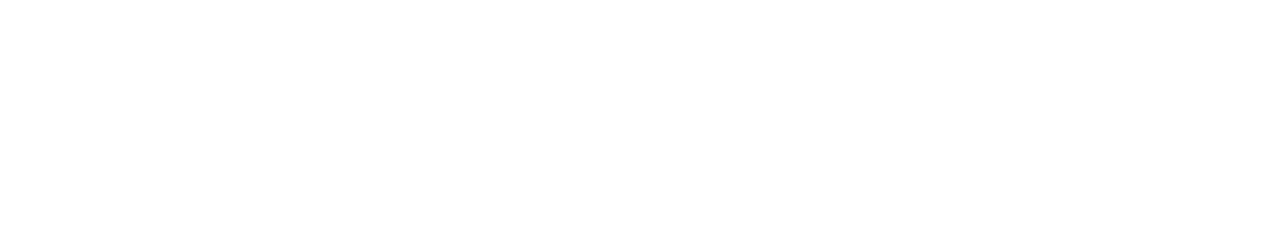
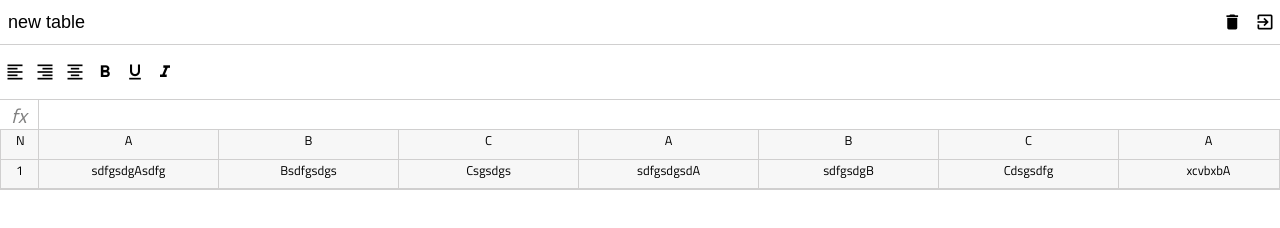
Before and after one commit to GagoEgh/EXCEL-JS, a website built with webpack: page src/index.html in a window 1280 px wide. Built offline with nearby package versions, Linux system fonts and the light colour scheme.

Commit message:
created structure

```diff
--- a/package.json
+++ b/package.json
@@ -25,6 +25,7 @@
   "browserslist": ">0.25%, not dead",
   "devDependencies": {
     "@babel/core": "^7.22.10",
+    "@babel/plugin-proposal-class-properties": "^7.18.6",
     "@babel/preset-env": "^7.22.10",
     "babel-loader": "^9.1.3",
     "clean-webpack-plugin": "^4.0.0",
--- /dev/null
+++ b/src/components/excel/Excel.js
@@ -0,0 +1,26 @@
+import { $ } from "@core/dom";
+
+export class Excel {
+  constructor(selector, options) {
+    this.components = options.components;
+    this.$el = selector;
+  }
+
+  #createNode() {
+    let excelDiv = $.create("div", "excel");
+    this.components.forEach((Component) => {
+      const component = new Component();
+      let className = $.create("div", new Component().constructor.className);
+      className.innerHTML = component.html();
+      excelDiv.append(className);
+    });
+
+    return excelDiv;
+  }
+
+  render() {
+    console.log(this.$el)
+    const app = document.querySelector(this.$el);
+    app.append(this.#createNode());
+  }
+}
--- /dev/null
+++ b/src/components/formula/Formula.js
@@ -0,0 +1,17 @@
+import { ExcelComponent } from "../../core/Excel.component";
+
+export class Formula extends ExcelComponent {
+  static className = "formula";
+
+  html() {
+    return `
+
+      <div class="info">fx</div>
+      <div
+        class="div-input"
+        contenteditable="true"
+        spellcheck="false"
+      ></div>
+    `;
+  }
+}
--- /dev/null
+++ b/src/components/header/Header.js
@@ -0,0 +1,15 @@
+import { ExcelComponent } from "../../core/Excel.component";
+
+export class Header extends ExcelComponent {
+  static className = "header";
+
+  html() {
+    return `
+      <input value="new table" class="input" />
+      <div>
+        <i class="material-icons">delete</i>
+        <i class="material-icons">exit_to_app</i>
+      </div>
+    `;
+  }
+}
--- /dev/null
+++ b/src/components/table/Table.js
@@ -0,0 +1,50 @@
+import { ExcelComponent } from "../../core/Excel.component";
+export class Table extends ExcelComponent{
+  static className = "table";
+
+  html() {
+    return `
+    <div class="t-head">
+      <div class="index">N</div>
+      <div class="title">
+        <div class="title-block">A</div>
+        <div class="title-block">B</div>
+        <div class="title-block">C</div>
+        <div class="title-block">A</div>
+        <div class="title-block">B</div>
+        <div class="title-block">C</div>
+        <div class="title-block">A</div>
+        <div class="title-block">B</div>
+        <div class="title-block">C</div>
+        <div class="title-block">B</div>
+        <div class="title-block">C</div>
+        <div class="title-block">A</div>
+        <div class="title-block">B</div>
+        <div class="title-block">C</div>
+        <div class="title-block">D</div>
+        <div class="title-block">F</div>
+        <div class="title-block">G</div>
+      </div>
+    </div>
+    <div class="t-main">
+      <div class="index">1</div>
+      <div class="title">
+        <div class="title-block">sdfgsdgAsdfg</div>
+        <div class="title-block">Bsdfgsdgs</div>
+        <div class="title-block">Csgsdgs</div>
+        <div class="title-block">sdfgsdgsdA</div>
+        <div class="title-block">sdfgsdgB</div>
+        <div class="title-block">Cdsgsdfg</div>
+        <div class="title-block">xcvbxbA</div>
+        <div class="title-block">Bsdfgsg</div>
+        <div class="title-block">sdfgfsdgC</div>
+        <div class="title-block">sfgsgB</div>
+        <div class="title-block">sdfgsgC</div>
+        <div class="title-block">Afsdgs</div>
+        <div class="title-block">sdfgsgB</div>
+        <div class="title-block">sdfgsdgsC</div>
+      </div>
+    </div>
+    `;
+  }
+}
--- /dev/null
+++ b/src/components/toolbar/Toolbar.js
@@ -0,0 +1,14 @@
+import { ExcelComponent } from "../../core/Excel.component";
+export class Toolbar extends ExcelComponent {
+  static className = "toolbar";
+  html() {
+    return `
+      <i class="material-icons">format_align_left</i>
+      <i class="material-icons">format_align_right</i>
+      <i class="material-icons">format_align_center</i>
+      <i class="material-icons">format_bold</i>
+      <i class="material-icons">format_underlined</i>
+      <i class="material-icons">format_italic</i>
+    `;
+  }
+}
--- /dev/null
+++ b/src/core/Dom.js
@@ -0,0 +1,12 @@
+class Dom {}
+
+export const $ = () => {
+  return new Dom();
+};
+
+
+$.create = (element,classes)=>{
+  let el = document.createElement(element);
+  el.classList.add(classes);
+  return el
+}
--- /dev/null
+++ b/src/core/Excel.component.js
@@ -0,0 +1,7 @@
+export class ExcelComponent {
+  constructor() {}
+
+  html() {
+    return "";
+  }
+}
--- a/src/index.js
+++ b/src/index.js
@@ -1,3 +1,12 @@
-import './scss/index.scss'
-console.log("index ======");
-console.log('-------------')
+import { Excel } from "./components/excel/Excel";
+import { Formula } from "./components/formula/Formula";
+import { Header } from "./components/header/Header";
+import { Table } from "./components/table/Table";
+import { Toolbar } from "./components/toolbar/Toolbar";
+import "./scss/index.scss";
+
+const excel = new Excel('#app',{
+  components:[Header, Toolbar, Formula, Table]
+});
+
+excel.render();
--- a/webpack.config.js
+++ b/webpack.config.js
@@ -63,6 +63,7 @@ module.exports = {
           loader: "babel-loader",
           options: {
             presets: ["@babel/preset-env"],
+            plugins: ['@babel/plugin-proposal-class-properties']
           },
         },
       },
```
Also changed, not shown: src/assets/dashboards.html (+6 -6 lines), src/assets/excel.html (+2 -2 lines), src/core/DomListener.js (added), 1 other file.
